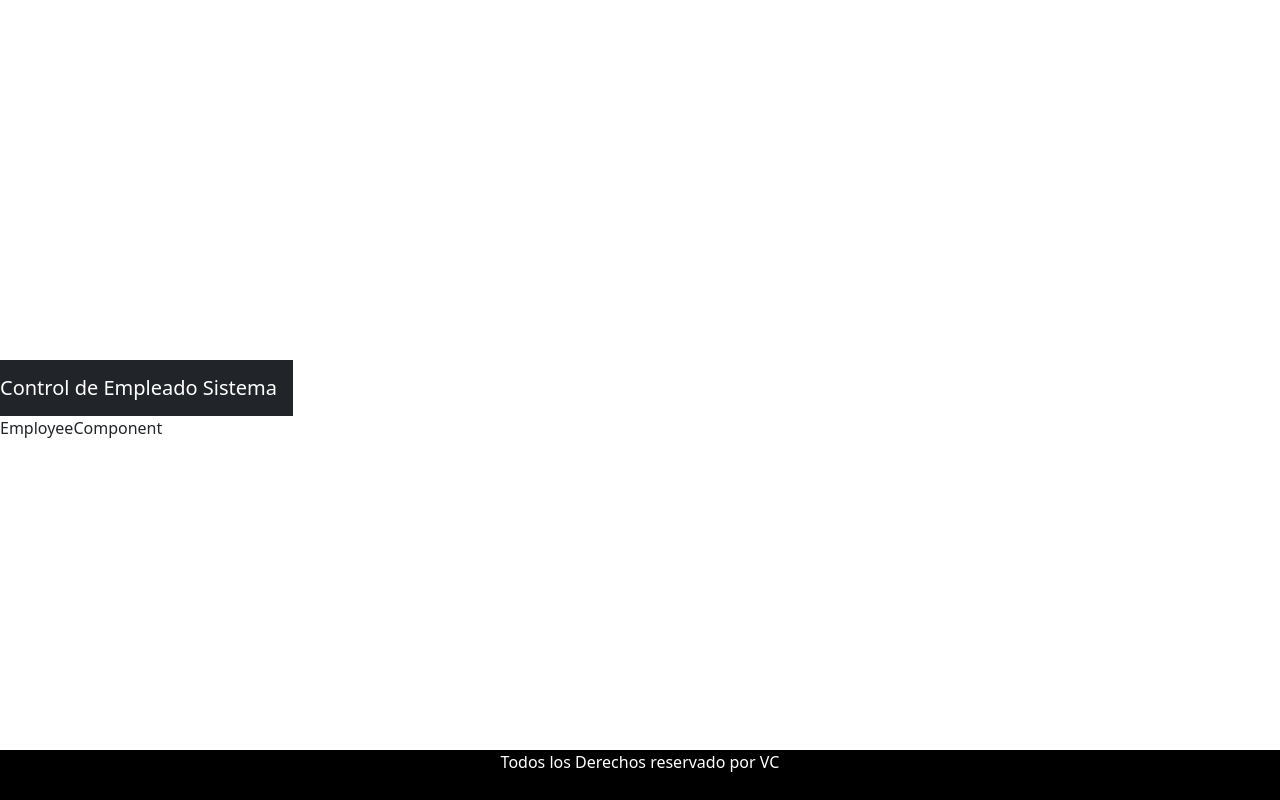
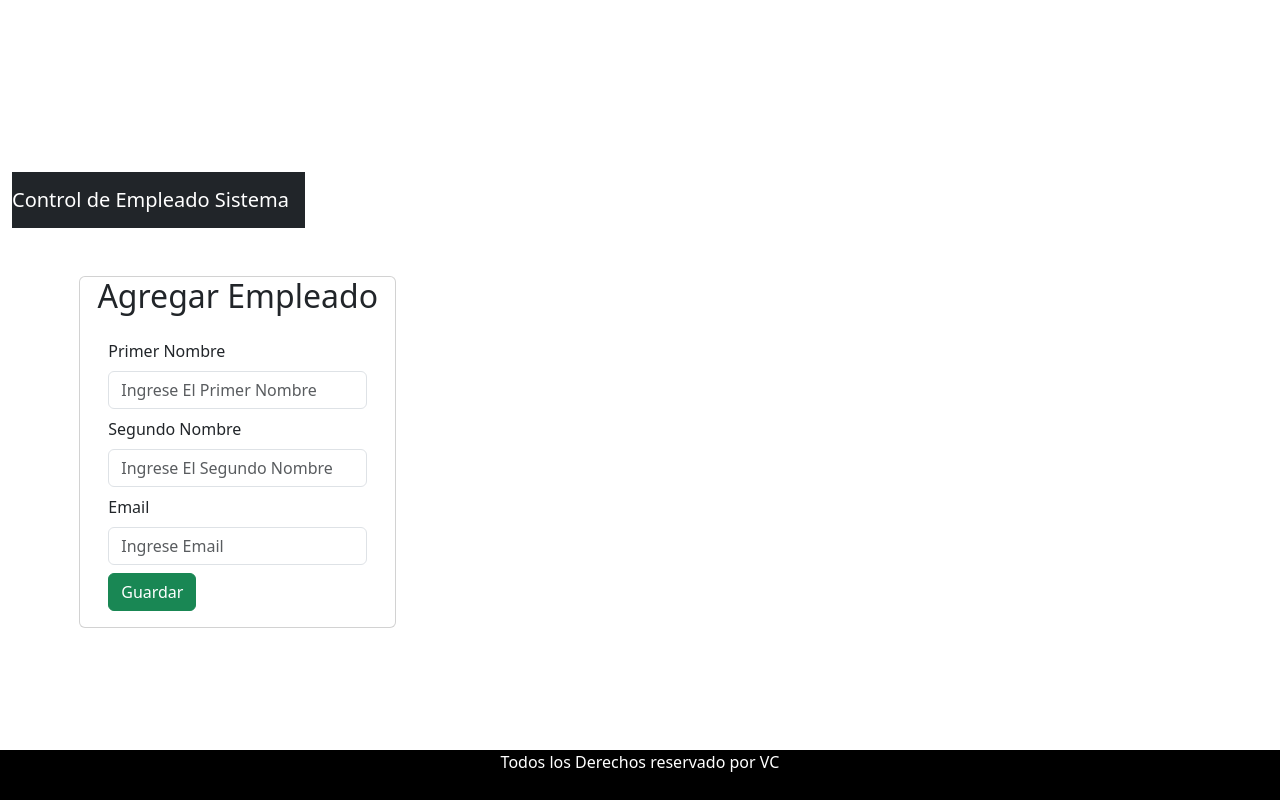
Before and after one commit to vceballosn/employeeFrontend, a React (Vite) app: page / in a window 1280 px wide. Both pictures are taken after a click on the button "Agregar Empleado". Built offline with nearby package versions, Linux system fonts and the light colour scheme; no server answers.

Commit message:
save api functionality

```diff
--- a/src/App.css
+++ b/src/App.css
@@ -7,3 +7,31 @@
     text-align: center;
     color: white;
   }
+
+  /* src/Hello.css */
+.hello-message {
+  /* Ocupa todo el ancho disponible para que text-align: center funcione bien */
+  width: 100%;
+
+  /* Centra el texto horizontalmente dentro del h1 */
+  text-align: center;
+
+  /* Tamaño de fuente y color */
+  font-size: 2.5em;
+  color: #333;
+
+  /* Asegura que el texto se ajuste si es muy largo */
+  word-wrap: break-word;
+  white-space: normal;
+
+  /* Si tenías algún padding o margin-top en el .hello-message antes, es posible que quieras ajustarlo o quitarlo */
+  /* Por ejemplo, si tenías un padding-top alto aquí, lo haría bajar */
+  padding: 0; /* Aseguramos que no tenga padding propio que lo empuje */
+  margin: 0;  /* Aseguramos que no tenga margin propio que lo empuje */
+}
+
+.App {
+  width: 100%;
+  min-height: 100vh;
+  /* Usaremos clases de Bootstrap en el JSX para el layout flexbox */
+}
--- a/src/App.jsx
+++ b/src/App.jsx
@@ -5,6 +5,7 @@ import HeaderComponent from './components/HeaderComponent'; // Asegúrate de la
 import ListEmployeeComponent from './components/ListEmployeeComponent'; // Asegúrate de la ruta correcta
 import FooterComponent from './components/FooterComponent'; // Asegúrate de la ruta correcta
 import EmployeeComponent from './components/EmployeeComponent';
+import 'bootstrap/dist/css/bootstrap.min.css';
 
 function App() {
   return (
--- a/src/components/EmployeeComponent.jsx
+++ b/src/components/EmployeeComponent.jsx
@@ -1,9 +1,93 @@
-import React from 'react'
+import React, { useState } from 'react';
+import { createEmployee } from '../services/employeeService';
+import { useNavigate  } from 'react-router-dom';
 
 function EmployeeComponent() {
+  // Use a single state object for employee details
+  const [employee, setEmployee] = useState({
+    firstName: '',
+    lastName: '',
+    email: ''
+  });
+  const navigator = useNavigate();
+  // Generic handler for all input changes
+  function handleChange(e) {
+    const { name, value } = e.target;
+    //console.log(name +" valor "+value)
+    setEmployee(prevEmployee => ({
+      ...prevEmployee, // Spread existing employee properties
+      [name]: value    // Update the property corresponding to the input's 'name' attribute
+    }));
+  }
+
+  function saveEmployee(e) {
+    e.preventDefault(); // Corrected typo: preventDefault()
+    console.log(employee);
+    // In a real application, you would typically send this 'employee' object
+    // to a backend API (e.g., using Axios or Fetch)
+    // Example: axios.post('/api/employees', employee)
+    //alert('Employee saved! Check the console for details.');
+
+    createEmployee(employee).then((Response)=>{
+     console.log(Response.data);
+     navigator('/employees')
+    }).catch(error=>{
+      console.error(error);
+
+   })
+  }
+
   return (
-    <div>EmployeeComponent</div>
-  )
+    <div className='container-fluid'>
+      <br/> <br/>
+      <div className='row'>
+        <div className='card col-md-30 offset-md-3 offset-md-3'> {/* Added Bootstrap column classes for centering */}
+          <h2 className='text-center'>Agregar Empleado</h2>
+          <div className='card-body'>
+            <form>
+              <div className='form-group mb-2'>
+                <label className='form-label'>Primer Nombre</label>
+                <input
+                  type='text'
+                  placeholder='Ingrese El Primer Nombre'
+                  name='firstName' // Correct 'name' attribute
+                  value={employee.firstName} // Bind value to state object
+                  className='form-control'
+                  onChange={handleChange} // Use generic handler
+                /> {/* Self-closing input tag */}
+              </div>
+
+              <div className='form-group mb-2'>
+                <label className='form-label'>Segundo Nombre</label>
+                <input
+                  type='text'
+                  placeholder='Ingrese El Segundo Nombre'
+                  name='lastName' // Correct 'name' attribute
+                  value={employee.lastName} // Bind value to state object
+                  className='form-control'
+                  onChange={handleChange} // Use generic handler
+                /> {/* Self-closing input tag */}
+              </div>
+
+              <div className='form-group mb-2'>
+                <label className='form-label'>Email</label>
+                <input
+                  type='text' // Corrected type to 'email'
+                  placeholder='Ingrese Email'
+                  name='email' // Correct 'name' attribute
+                  value={employee.email} // Bind value to state object
+                  className='form-control'
+                  onChange={handleChange} // Use generic handler
+                /> {/* Self-closing input tag */}
+              </div>
+
+              <button className='btn btn-success' onClick={saveEmployee}>Guardar</button>
+            </form>
+          </div>
+        </div>
+      </div>
+    </div>
+  );
 }
 
-export default EmployeeComponent
+export default EmployeeComponent;
--- a/src/components/HeaderComponent.jsx
+++ b/src/components/HeaderComponent.jsx
@@ -3,7 +3,7 @@ import React from 'react'
 export default function
 () {
   return (
-    <div>
+    <div className='container-fluid'>
       <header>
         <nav className='navbar navbar-dark bg-dark'>
           <a className ="navbar-brand" href="#">Control de Empleado Sistema</a>
--- a/src/components/ListEmployeeComponent.jsx
+++ b/src/components/ListEmployeeComponent.jsx
@@ -1,6 +1,7 @@
 import React,{useEffect,useState} from 'react';
 import { listEmployee } from '../services/employeeService';
 import { useNavigate } from 'react-router-dom';
+import 'bootstrap/dist/css/bootstrap.min.css';
 
 
 
@@ -21,13 +22,11 @@ function ListEmployeeComponent() {
    },[])
 
    function addNewEmployee(){
-
-    alert(" Hello my name is vladimir ceballos ");
     navigator('/add-employee');
    }
 
   return (
-    <div className='container'>
+    <div className='container-fluid' >
       <h2 className='text-center'> Lista de Empleados </h2>
       <button className='btn btn-primary mb-2' onClick={addNewEmployee}>Agregar Empleado</button>
 
--- a/src/hello.jsx
+++ b/src/hello.jsx
@@ -1,6 +1,6 @@
 function Hello(){
 
 
-return <h1 className="text-center">Hello Vladimir Ceballos Exitoso!!! Desde el Componente </h1>
+return <h1 className="hello-message">Hello Vladimir Ceballos Exitoso!!! Desde el Componente </h1>
 }
 export default Hello
--- a/src/services/employeeService.js
+++ b/src/services/employeeService.js
@@ -4,3 +4,8 @@ import axios from "axios";
 const REST_API_BASE_URL = 'http://localhost:8080/api/v1/employees';
 
 export const listEmployee = () => axios.get(REST_API_BASE_URL);
+export const createEmployee = (employee) => axios.post(REST_API_BASE_URL,employee);
+
+/*export const createEmployee = (employee) => {
+    return axios.post(REST_API_BASE_URL, employee);
+};*/
```
